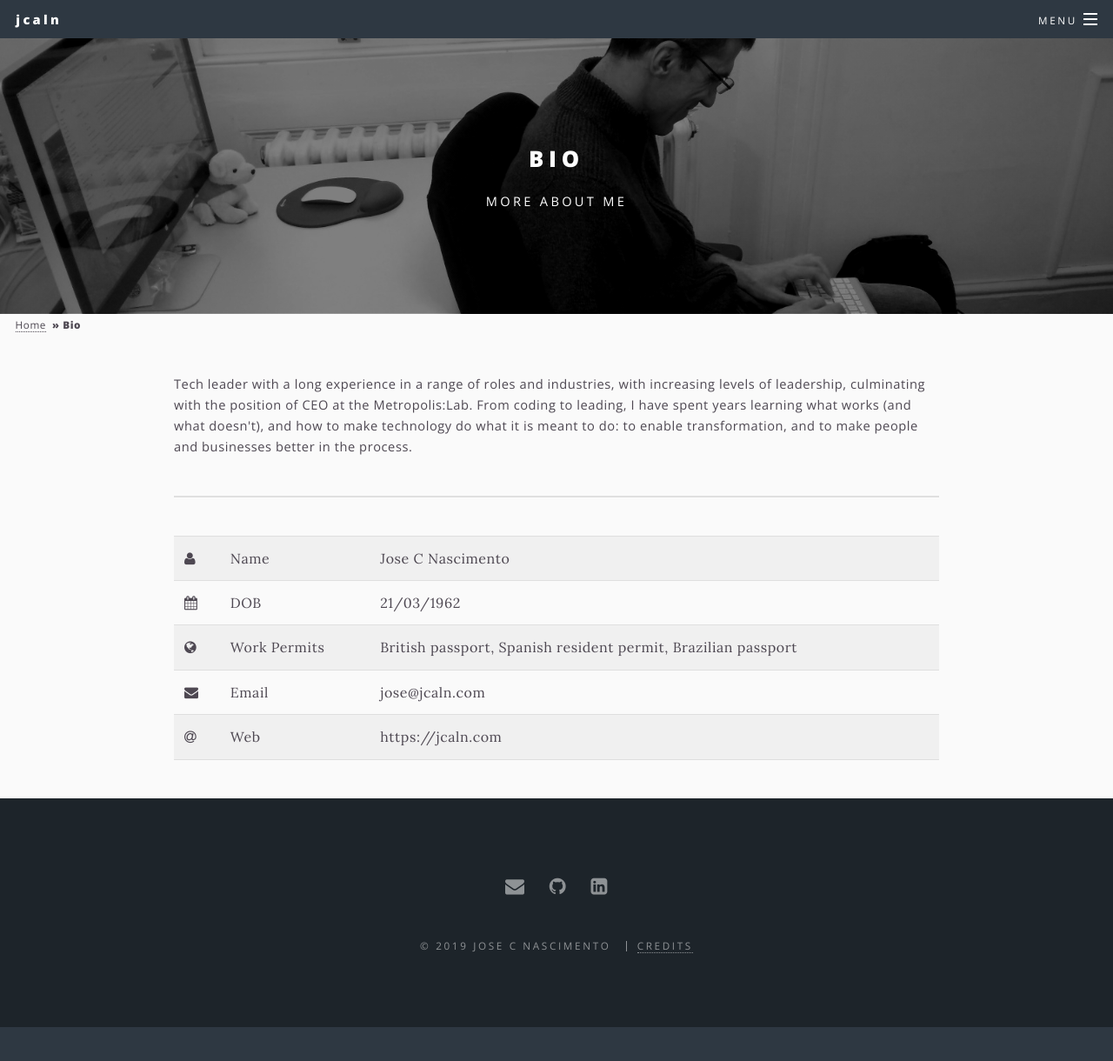
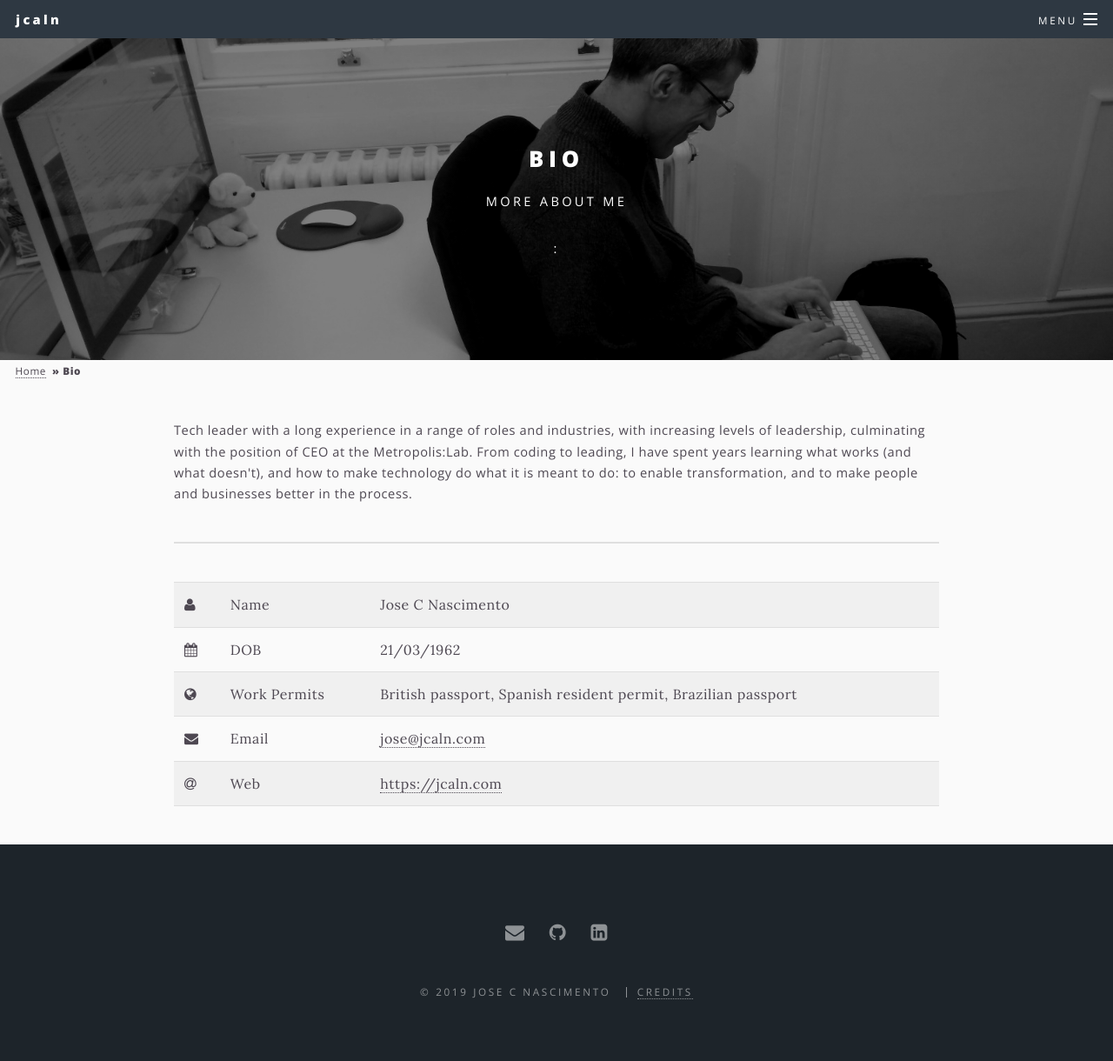
Before and after one commit to nascimj/nascimj.github.io, a Jekyll site: the page built from _pages/bio.html, in a window 1280 px wide and 1235 px high. Shown: the top 1220 px of the window at 87% size. Built offline with Jekyll 4.4.1, drawn with Linux system fonts in a browser that asks for light colours.

Commit message:
few formatting changes for dates

```diff
--- a/_data/authors.yml
+++ b/_data/authors.yml
@@ -9,6 +9,6 @@ jcaln:
     Tech leader with a long experience in a range of roles and industries,
     with increasing levels of leadership, culminating with the position of CEO at the Metropolis:Lab.
     From coding to leading, I have spent years learning what works (and what doesn't),
-    and how to make technology do what it is meant to do: to enable transformation, and to make people and businesses better in the process.
+    and how to make technology do what it is meant to do&#58; to enable transformation, and to make people and businesses better in the process.
   disqus_shortname: jcaln
   url: https://jcaln.com
--- a/_includes/header-inner.html
+++ b/_includes/header-inner.html
@@ -1,9 +1,10 @@
   <header>
     <h1>{{ page.title }}{%
     if page.options contains 'minihead' %}
-    <span class="excerpt-inline"> - {{ page.excerpt }}</span></h1>{%
+    <span class="excerpt-inline"> - {{ page.excerpt }} </span></h1>{%
     else %}</h1>
     <p>{{ page.excerpt }}</p>{%
     endif %}
+    <p>{{ page.period }}: {{ page.location }}</p>
   </header>
   {% include breadcrumb.html %}
--- a/_layouts/post.html
+++ b/_layouts/post.html
@@ -46,10 +46,6 @@ layout: default
 %}{%      include fn_sortednav.html posclass='btntop'
 %}{%    endif
 %}{%  endif
-%}{%  unless page.options contains 'minihead' %}
-      <span id="post-date">{{ page.period }}:&nbsp {{ page.location }}</span><hr
-        style="margin-top:3px;" />{%
-      endunless
 %}{%  if page.categories contains 'works' and page.tags %}
       <h4>Skills</h4>
   {%    assign work = page
--- a/_pages/bio.html
+++ b/_pages/bio.html
@@ -41,12 +41,12 @@ background-image: eu.png
       <tr>
         <td><i class="fa fa-envelope"></i></td>
         <td>Email</td>
-        <td>{{ auth.email }}</td>
+        <td><a href="mailto:{{ auth.email }}">{{ auth.email }}</a></td>
       </tr>
       <tr>
         <td><i class="fa fa-at"></i></td>
         <td>Web</td>
-        <td>{{ auth.url }}</td>
+        <td><a href="{{ auth.url }}" target="_blank">{{ auth.url }}</a></td>
       </tr>
     </tbody>
   </table>
```
